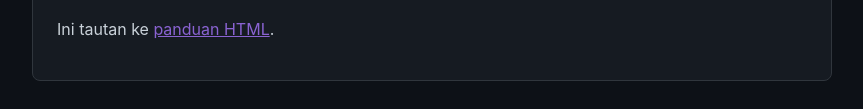
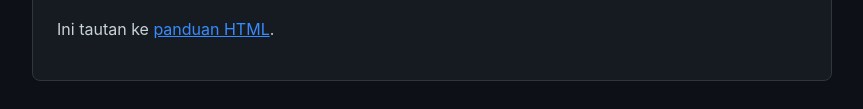
Before and after one commit to bocilenak01/5cobayagesya, a plain HTML site: page index.html in a window 1280 px wide. Shown: the part 470-579 px from the top of the page, without its empty margins (208-1071 px from the left). Drawn offline with Linux system fonts and the light colour scheme.

Commit message:
Change link color from #8a63d2 to #388bfd

```diff
--- a/index.html
+++ b/index.html
@@ -120,7 +120,7 @@
         }
 
         article .link-panduan {
-            color: #8a63d2;
+            color: #388bfd;
             text-decoration: underline;
         }
 
```
